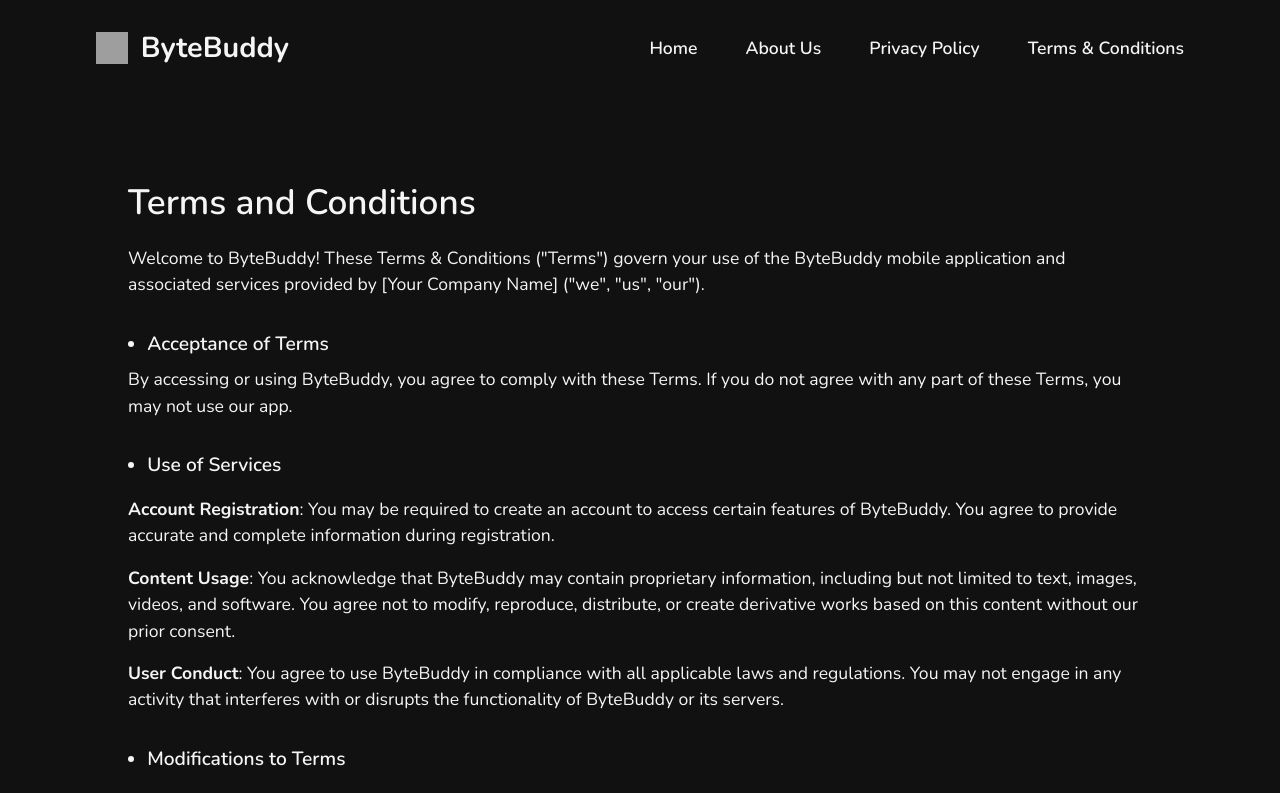
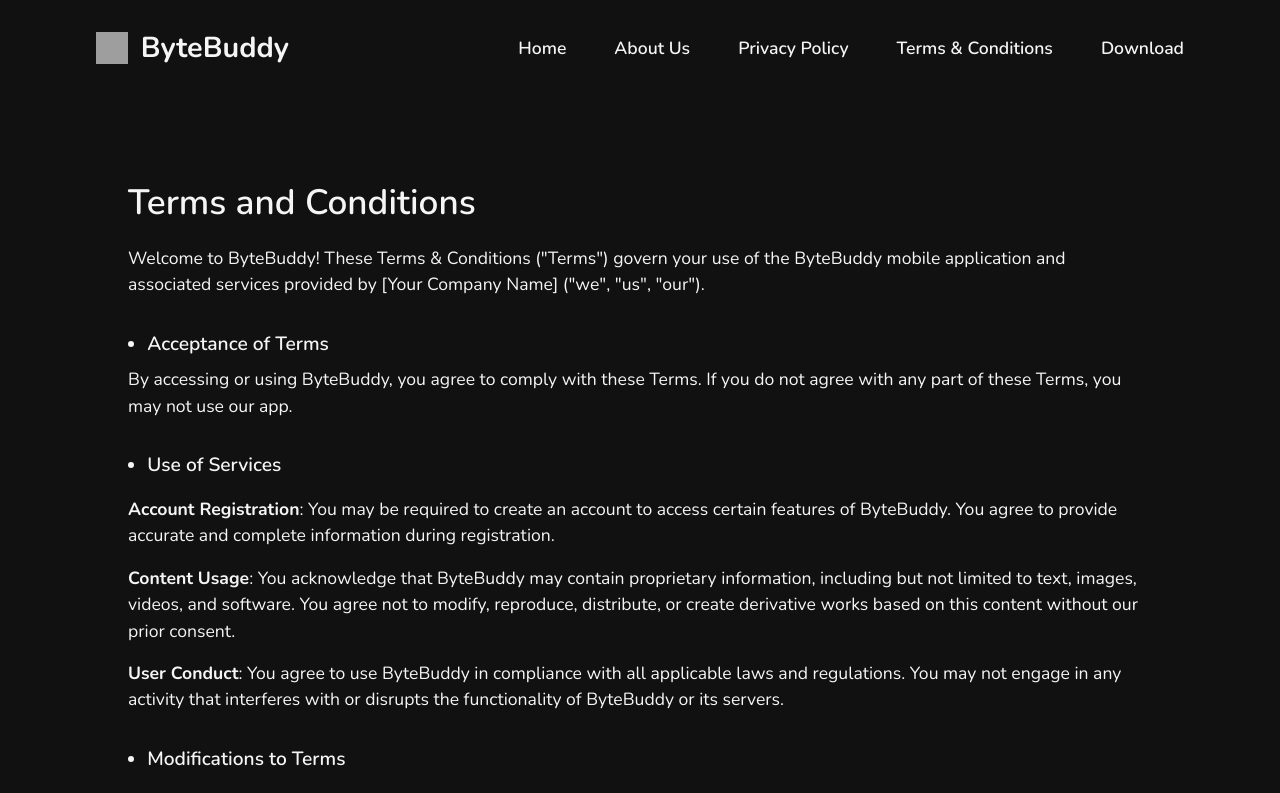
Before and after one commit to amit-077/ByteBuddy_Website, a React (Vite) app: page /toc in a window 1280 px wide. Shown: the top 793 px of the page. Built offline with nearby package versions, Linux system fonts and the light colour scheme; grey boxes are pictures that could not be loaded.

Commit message:
Added apk file

```diff
--- a/src/components/Navbar.jsx
+++ b/src/components/Navbar.jsx
@@ -61,6 +61,13 @@
             </Text>
           </Link>
         </Box>
+        <Box fontWeight={"600"}>
+          <a href="/apk/bytebuddy.apk" download={"bytebuddy.apk"}>
+            <Text _hover={{ color: "#4793E0" }} transition={"0.3s all"}>
+              Download
+            </Text>
+          </a>
+        </Box>
       </Box>
     </Box>
   );
```
Also changed, not shown: 1 other file (tests, documents, lock files or other folders).
